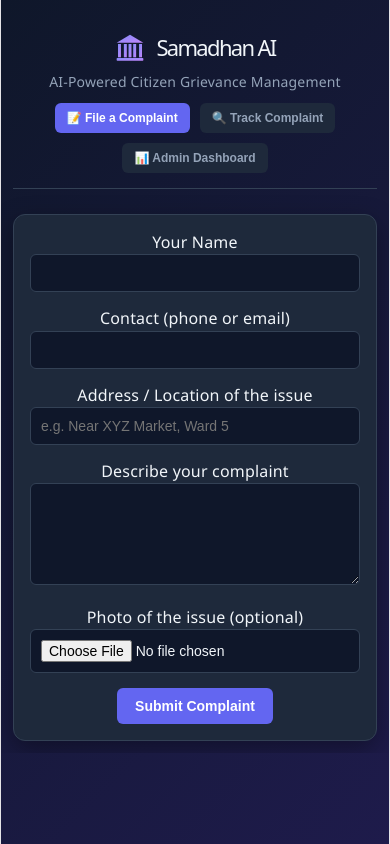
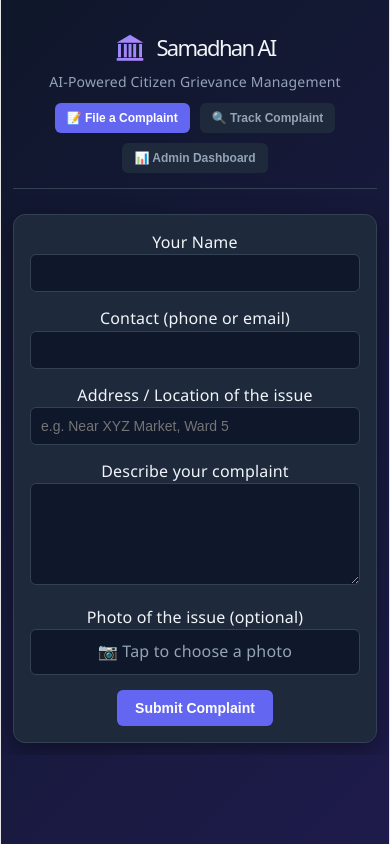
Before and after one commit to adityajha0312/samadhan-ai, a React (Vite) app: page / in a window 390 px wide. Both pictures are taken after a click on the button "Click to Open →". Built offline with nearby package versions, Linux system fonts and the light colour scheme; no server answers.

Commit message:
Fix photo upload button on mobile

```diff
--- a/src/App.jsx
+++ b/src/App.jsx
@@ -249,10 +249,27 @@ function App() {
               <label>Photo of the issue (optional)</label><br />
               <input
                 type="file"
+                id="photo-upload"
                 accept="image/*"
                 onChange={handleFileChange}
-                style={{ width: '100%', padding: '10px' }}
+                style={{ display: 'none' }}
               />
+              <label
+                htmlFor="photo-upload"
+                style={{
+                  display: 'inline-block',
+                  width: '100%',
+                  padding: '10px',
+                  background: '#0f172a',
+                  border: '1px solid #334155',
+                  borderRadius: '6px',
+                  cursor: 'pointer',
+                  textAlign: 'center',
+                  color: '#94a3b8'
+                }}
+              >
+                {selectedFile ? `📎 ${selectedFile.name}` : '📷 Tap to choose a photo'}
+              </label>
             </div>
 
             <button type="submit" disabled={submitting}>
```
